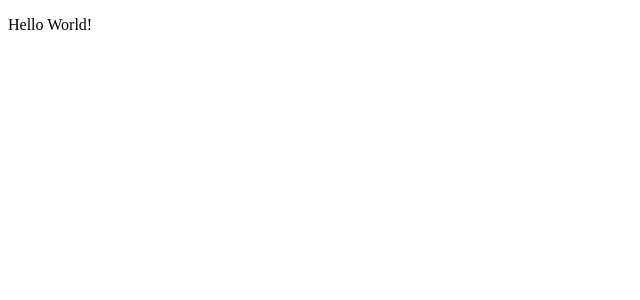
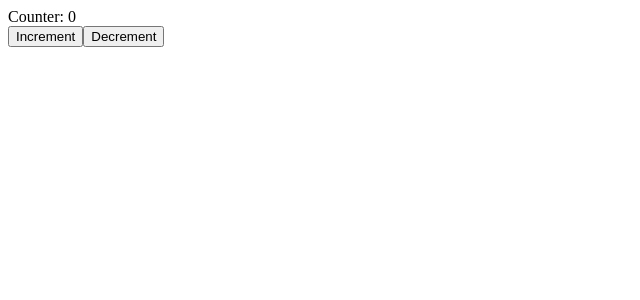
Before and after one commit to pranavstark79/react-v18, a React (Create React App) app in the folder ui/: page / in a window 1280 px wide. Shown: the top 300 px of the page, without its empty margins (0-640 px from the left). Built offline with nearby package versions, Linux system fonts and the light colour scheme.

Commit message:
basic counter

```diff
--- a/ui/src/App.js
+++ b/ui/src/App.js
@@ -1,8 +1,25 @@
+import { useState } from "react";
 
 function App() {
+  const [count, setCount] = useState(0)
+
+  const increment = () => {
+    // let tempCount = count;
+    setCount(count +1)
+  }
+
+  const decrement = () => {
+    // let tmepCount = count;
+    setCount(count - 1)
+  }
+
   return (
     <div className="App">
-      <p>Hello World!</p>
+      <>
+      <div>Counter: {count} </div>
+      <button onClick={increment}>Increment</button>
+      <button onClick={decrement}>Decrement</button>
+      </>
     </div>
   );
 }
```
